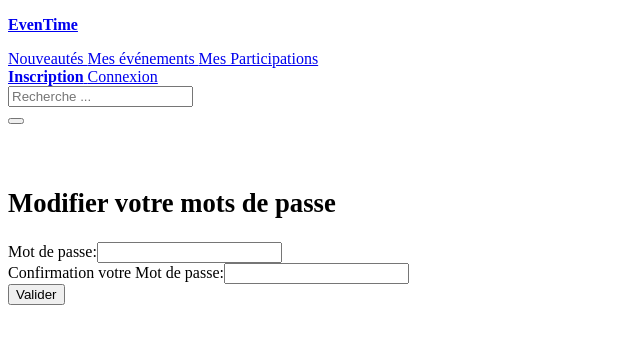
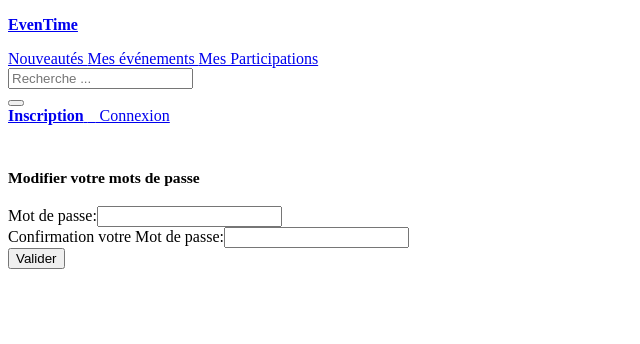
Before and after one commit to seifo83/AddEventWeb, a Symfony app: template templates/user/mdpPerso.html.twig in a window 1280 px wide. Shown: the top 344 px of the page, without its empty margins (0-640 px from the left). Run offline with Twig, Linux system fonts and the light colour scheme; the template is opened without the code that fills it, so the values that code supplies are empty; form fields are guessed from the names that the template uses; some libraries are stand-ins or nearby versions.

Commit message:
Mise en page affichage de infoPerso & mdpPerso

```diff
--- a/templates/_template.html.twig
+++ b/templates/_template.html.twig
@@ -7,7 +7,7 @@
 
 {% block body %}
 
-<nav class="navbar has-background-grey-lighter is-d">
+<nav class="navbar has-background-grey-lighter">
     <div class="navbar-brand">
         <a class="navbar-item" href="{{path('home')}}">
             <p class="subtitle is-4 has-text-primary">
@@ -34,6 +34,20 @@
                 Mes Participations
             </a>
         </div>
+        <a class="navbar-item">
+            <form action="#">
+                <div class="field has-addons">
+                    <div class="control is-expanded">
+                        <input name="query" type="text" class="input is-small" placeholder="Recherche ..." required>
+                    </div>
+                    <div class="control">
+                        <button type="submit" class="button is-primary is-small">
+                            <i class="fas fa-search"></i>
+                        </button>
+                    </div>
+                </div>
+            </form>
+        </a>
         <div class="navbar-end">
             <div class="navbar-item">
                 <div class="buttons">
@@ -41,12 +55,12 @@
 
                     <div class="navbar-item has-dropdown is-hoverable">
                         <a class="button is-primary is-small" href="{{path('account_profil')}}">
-                            <span class="icon"><i class="fas fa-user-circle fa-2x"></i></span>&ensp;
+                            <span><i class="fas fa-user"></i></span>&ensp;
                             <strong> {{ app.user.pseudo }}</strong>
                         </a>
                         <div class="navbar-dropdown">
                           <a class="navbar-item" href="{{path('info_profil')}}">
-                            <span><i class="fas fa-user"></i></span>&ensp;
+                            <span><i class="fas fa-cogs"></i></span>&ensp;
                             Information Personnel
                           </a>
                           <a class="navbar-item is-active" href="{{path('mdp_profil')}}">
@@ -69,31 +83,19 @@
                             <strong>Inscription</strong>
                         </a>
                         <a class="button is-light is-small" href="{{path('app_login')}}">
+                            <span><i class="fas fa-user-lock"></i>&ensp;</span>
                             Connexion
                         </a>
                     {% endif %}
                     {% if is_granted("ROLE_EDITOR") %}
                             <a class="button is-primary is-small" href="">
-                                <span class="icon"><i class="fas fa-user-circle fa-2x"></i></span>&ensp;
+                                <span class="icon"><i class="fas fa-user-cog fa-1x"></i></span>&ensp;
                         <strong> Back_Office</strong>
                             </a>
                     {% endif %}
                 </div>
             </div>
-            <a class="navbar-item">
-                <form action="#">
-                    <div class="field has-addons">
-                        <div class="control is-expanded">
-                            <input name="query" type="text" class="input is-small" placeholder="Recherche ..." required>
-                        </div>
-                        <div class="control">
-                            <button type="submit" class="button is-primary is-small">
-                                <i class="fas fa-search"></i>
-                            </button>
-                        </div>
-                    </div>
-                </form>
-            </a>
+
         </div>
     </div>
 </nav>
--- a/templates/security/login.html.twig
+++ b/templates/security/login.html.twig
@@ -27,14 +27,14 @@
             {% include 'includes/flash.html.twig' %}
             <form method="post">
                 <div class="field">
-                    <label class="label" for="inputEmail">Email ou pseudo</label>
+                    <label class="label" for="inputEmail"> <span><i class="fas fa-user"></i></span> Email ou pseudo</label>
                     <div class="control">
                         <input class="input" type="text" value="{{ last_username }}" name="username" id="inputEmail" required autofocus>
                     </div>
                 </div>
 
                 <div class="field">
-                    <label class="label" for="inputPassword">Mot de passe</label>
+                    <label class="label" for="inputPassword"><span><i class="fas fa-key"></i></span> Mot de passe</label>
                     <div class="control">
                         <input class="input" type="password" name="password" id="inputPassword" required>
                     </div>
--- a/templates/user/mdpPerso.html.twig
+++ b/templates/user/mdpPerso.html.twig
@@ -4,24 +4,26 @@
 
 {% block content %}
 
-    <div class="section">
-        <h1 class="box title">
-            {{user.pseudo}} <i class="fas fa-key"></i><br>
+    <div class="columns is-mobile section">
+        <h3 class="box subtitle column is-three-fifths is-offset-one-fifth">
+            {{user.pseudo}} <span><i class="fas fa-user-shield"></i></span><br>
             <small> Modifier votre mots de passe </small>
-        </h1>
+        </h3>
+    </div>
 
         {# Formuliare 2: pour modifier mots de passe  #}
-        <div class="column">
-            <div class="box">
+        <div class="columns is-centered section">
+            <div class="column is-one-third box">
+
                 {{ form_start(mdp_account) }}
 
-                        {{ form_row(mdp_account.plainPassword.first, {label: 'Mot de passe:'}) }}
-                        {{ form_row(mdp_account.plainPassword.second, {label: 'Confirmation votre Mot de passe:'}) }}
+                <span><i class="fas fa-unlock-alt"></i></span>{{ form_row(mdp_account.plainPassword.first, {label: 'Mot de passe:'}) }}
+                <span><i class="fas fa-lock"></i></span>{{ form_row(mdp_account.plainPassword.second, {label: 'Confirmation votre Mot de passe:'}) }}
                         <button type="submit" class="button is-primary is-fullwidth">Valider</button>
                 {{ form_end(mdp_account) }}
 
             </div>
         </div>
 
-    </div>
+
 {% endblock %}
```
Also changed, not shown: templates/user/infoPerso.html.twig (+5 -7 lines).
